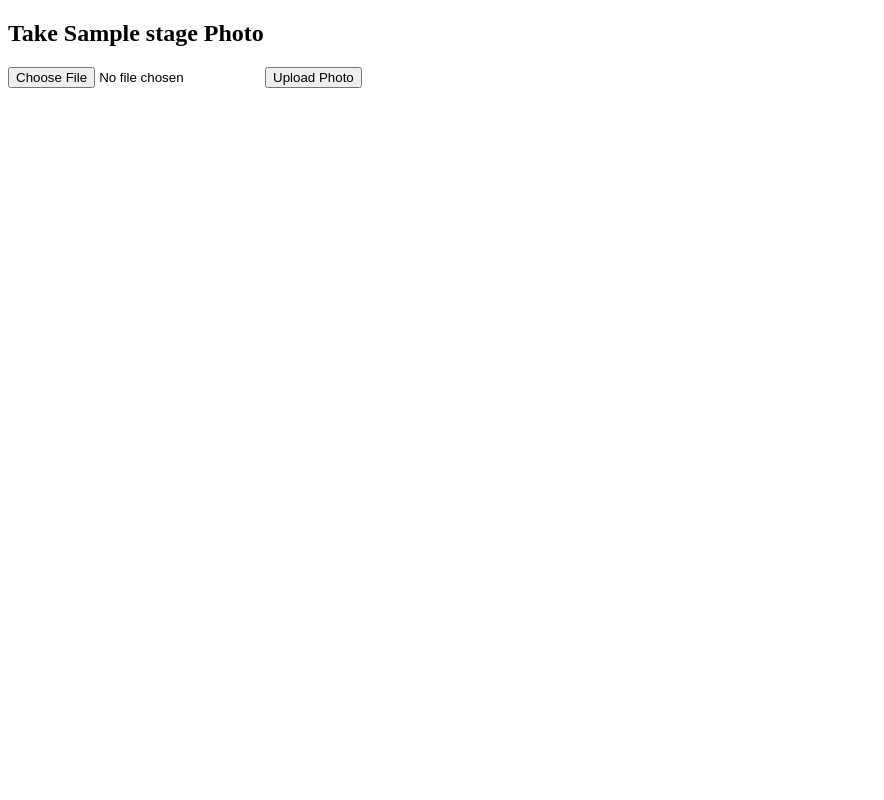
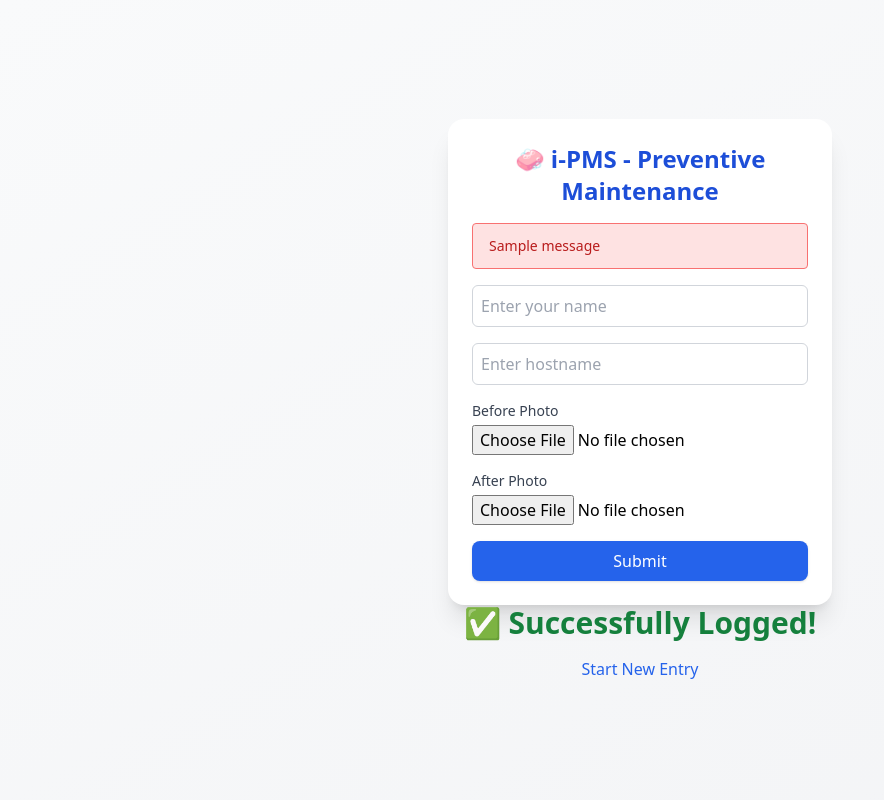
Before and after one commit to ProNoobCoder/i-pms, a Flask app: template templates/take_photo.html in a window 1280 px wide. Shown: the whole page, without its empty margins (0-884 px from the left). Run offline with Flask 3, Linux system fonts and the light colour scheme; the template is opened without the code that fills it: most values are stand-ins (such as "Sample title", 1, 10 or a date in 2020); one stand-in notice (Sample message) is shown; some libraries are stand-ins or nearby versions.

Commit message:
Update take_photo.html

```diff
--- a/templates/take_photo.html
+++ b/templates/take_photo.html
@@ -1,13 +1,53 @@
 <!DOCTYPE html>
-<html>
+<html lang="en">
 <head>
-  <title>Take {{ stage }} Photo</title>
+  <meta charset="UTF-8">
+  <meta name="viewport" content="width=device-width, initial-scale=1.0">
+  <title>i-PMS | Upload</title>
+  <script src="https://cdn.tailwindcss.com"></script>
 </head>
-<body>
-  <h2>Take {{ stage }} Photo</h2>
-  <form method="POST" enctype="multipart/form-data">
-    <input type="file" name="photo" accept="image/*" capture="environment" required>
-    <button type="submit">Upload Photo</button>
-  </form>
+<body class="flex flex-col items-center justify-center min-h-screen p-4 bg-gradient-to-br from-gray-50 to-gray-100">
+  <div class="w-full max-w-sm bg-white p-6 rounded-2xl shadow-xl">
+    <h2 class="text-2xl font-semibold mb-4 text-blue-700 text-center">🧼 i-PMS - Preventive Maintenance</h2>
+
+    {% with messages = get_flashed_messages() %}
+      {% if messages %}
+        {% for message in messages %}
+          <div class="bg-red-100 border border-red-400 text-red-700 px-4 py-3 rounded mb-4 text-sm">{{ message }}</div>
+        {% endfor %}
+      {% endif %}
+    {% endwith %}
+
+    <form method="POST" enctype="multipart/form-data" class="space-y-4">
+      <input type="text" name="cleaner" placeholder="Enter your name" required class="w-full border border-gray-300 rounded-md p-2">
+      <input type="text" name="hostname" placeholder="Enter hostname" required class="w-full border border-gray-300 rounded-md p-2">
+      <div>
+        <label class="block text-sm font-medium text-gray-700">Before Photo</label>
+        <input type="file" name="before" accept="image/*" required class="w-full mt-1">
+      </div>
+      <div>
+        <label class="block text-sm font-medium text-gray-700">After Photo</label>
+        <input type="file" name="after" accept="image/*" required class="w-full mt-1">
+      </div>
+      <button type="submit" class="w-full bg-blue-600 hover:bg-blue-700 text-white py-2 rounded-lg shadow transition duration-300">Submit</button>
+    </form>
+  </div>
 </body>
 </html>
+
+<!-- Success Page -->
+<!doctype html>
+<html lang="en">
+<head>
+  <meta charset="UTF-8">
+  <meta name="viewport" content="width=device-width, initial-scale=1.0">
+  <title>i-PMS | Done</title>
+  <script src="https://cdn.tailwindcss.com"></script>
+</head>
+<body class="flex flex-col items-center justify-center min-h-screen p-4 bg-gradient-to-br from-green-50 to-green-100">
+  <div class="text-center">
+    <h2 class="text-3xl font-bold text-green-700 mb-4">✅ Successfully Logged!</h2>
+    <a href="{{ url_for('logout') }}" class="text-blue-600 hover:underline">Start New Entry</a>
+  </div>
+</body>
+</html>
```
